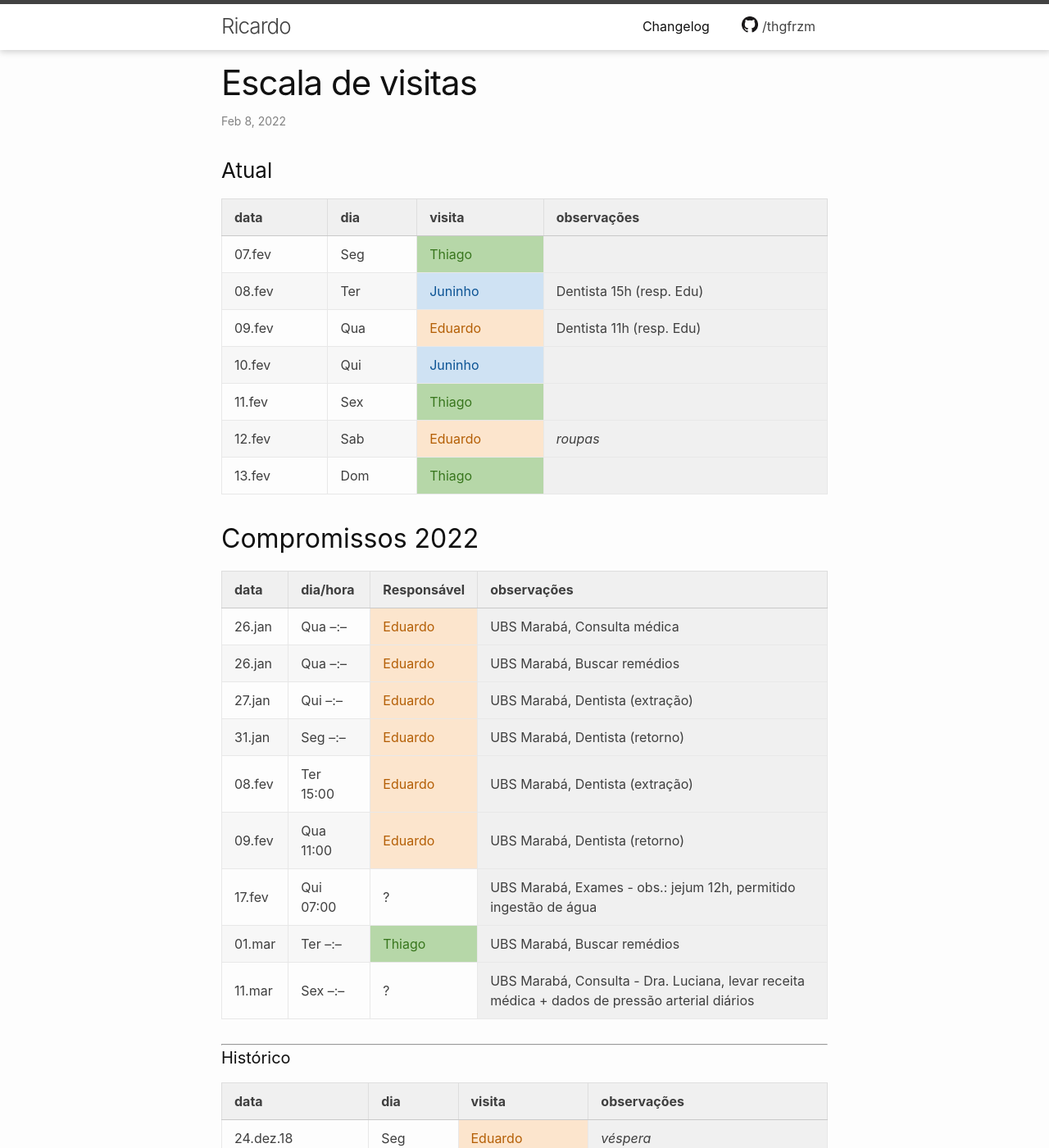
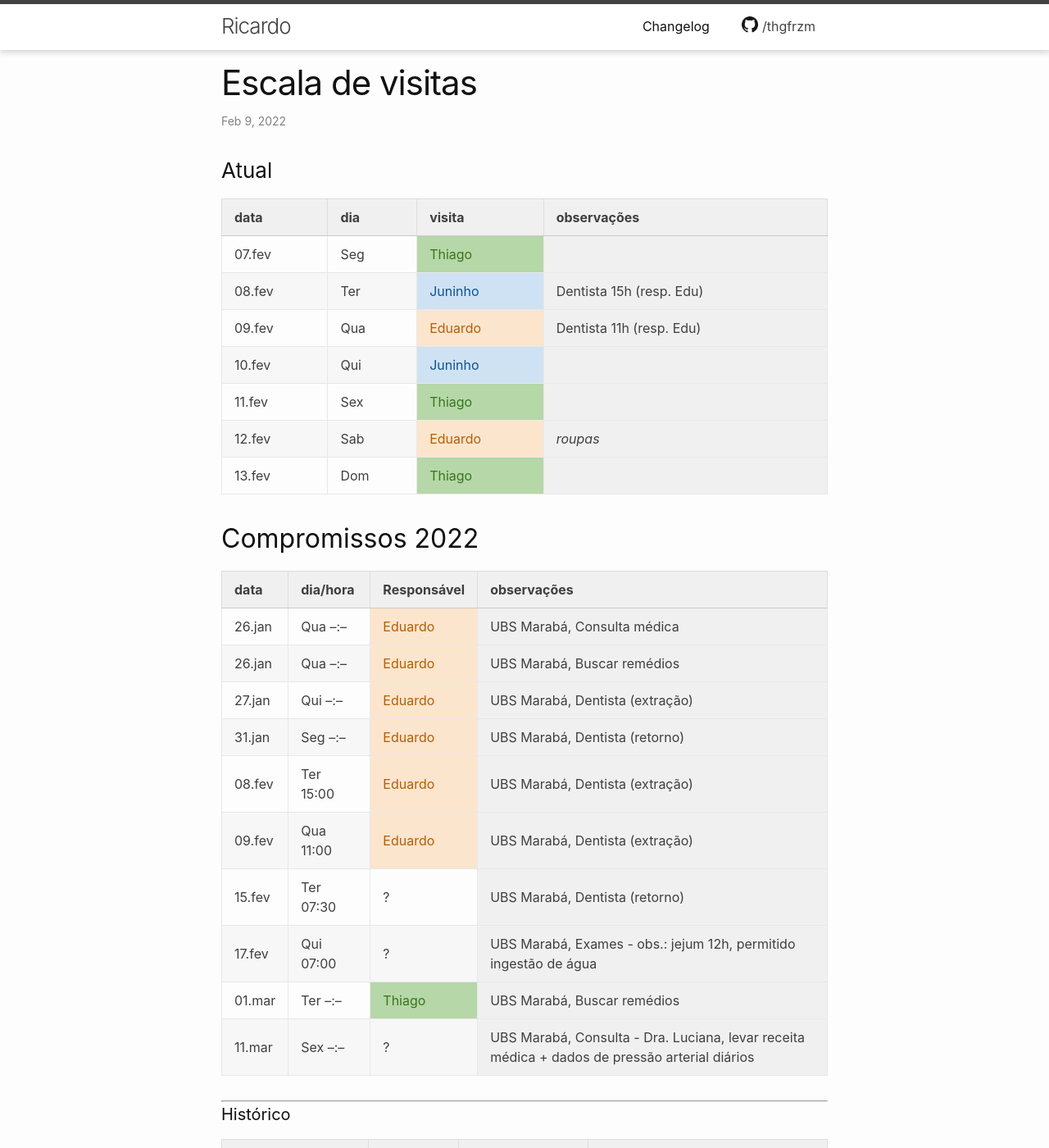
Before and after one commit to thgfrzm/ricardo, a Jekyll site: the page built from _posts/2018-12-13-escala-visitas.markdown, in a window 1280 px wide and 1400 px high. Shown: the whole window at 82% size. Built offline with Jekyll 4.4.1, drawn with Linux system fonts in a browser that asks for light colours.

Commit message:
Update 2018-12-13-escala-visitas.markdown

```diff
--- a/_posts/2018-12-13-escala-visitas.markdown
+++ b/_posts/2018-12-13-escala-visitas.markdown
@@ -32,7 +32,8 @@
 | 27.jan | Qui --:-- | Eduardo     | UBS Marabá, Dentista (extração)                                                               |
 | 31.jan | Seg --:-- | Eduardo     | UBS Marabá, Dentista (retorno)                                                                |
 | 08.fev | Ter 15:00 | Eduardo     | UBS Marabá, Dentista (extração)                                                               |
-| 09.fev | Qua 11:00 | Eduardo     | UBS Marabá, Dentista (retorno)                                                                |
+| 09.fev | Qua 11:00 | Eduardo     | UBS Marabá, Dentista (extração)                                                               |
+| 15.fev | Ter 07:30 | ?           | UBS Marabá, Dentista (retorno)                                                                |
 | 17.fev | Qui 07:00 | ?           | UBS Marabá, Exames - obs.: jejum 12h, permitido ingestão de água                              |
 | 01.mar | Ter --:-- | Thiago      | UBS Marabá, Buscar remédios                                                                   |
 | 11.mar | Sex --:-- | ?           | UBS Marabá, Consulta - Dra. Luciana, levar receita médica + dados de pressão arterial diários |
```
Also changed, not shown: other parts of _posts/2018-12-13-escala-visitas.markdown (+1 -1 lines).
